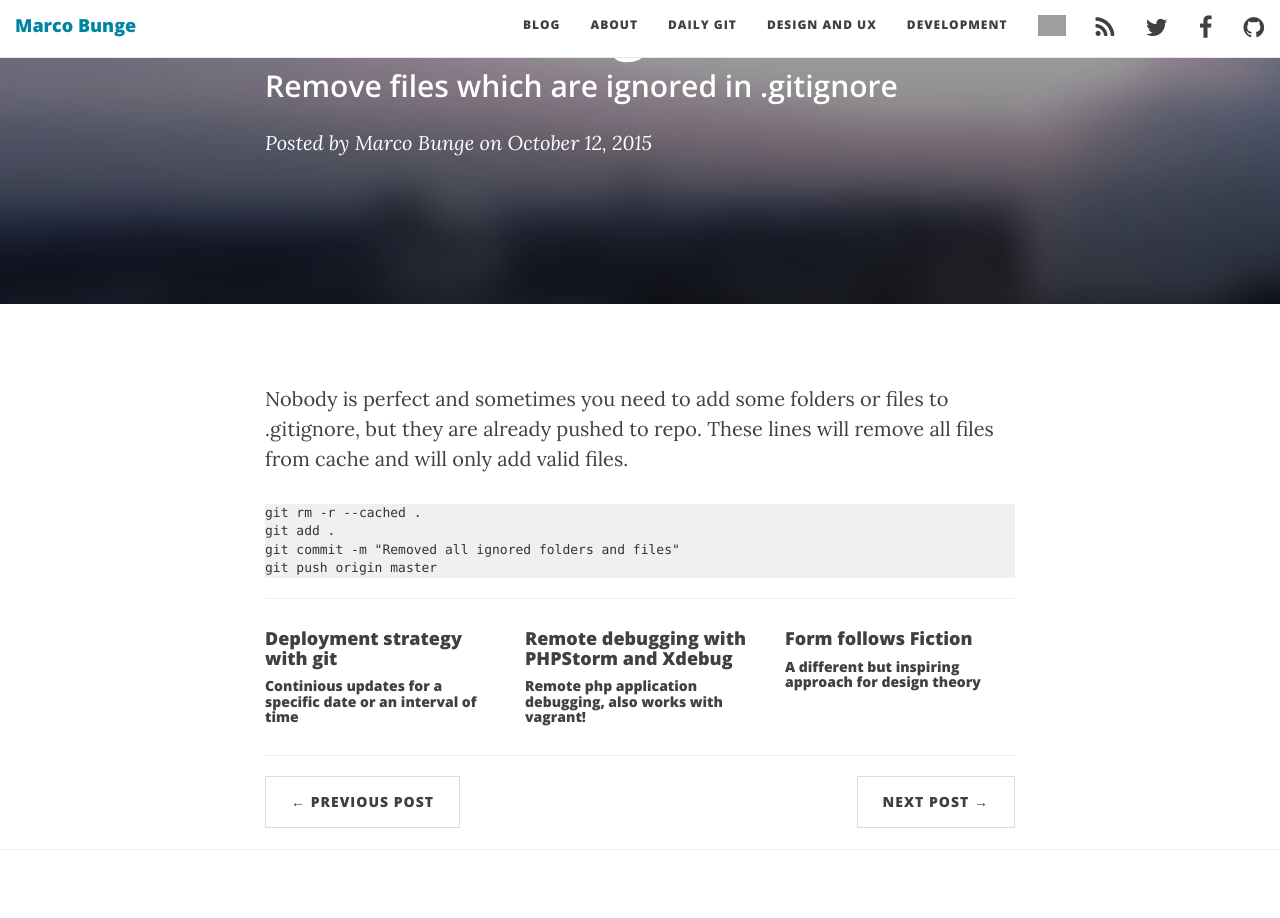
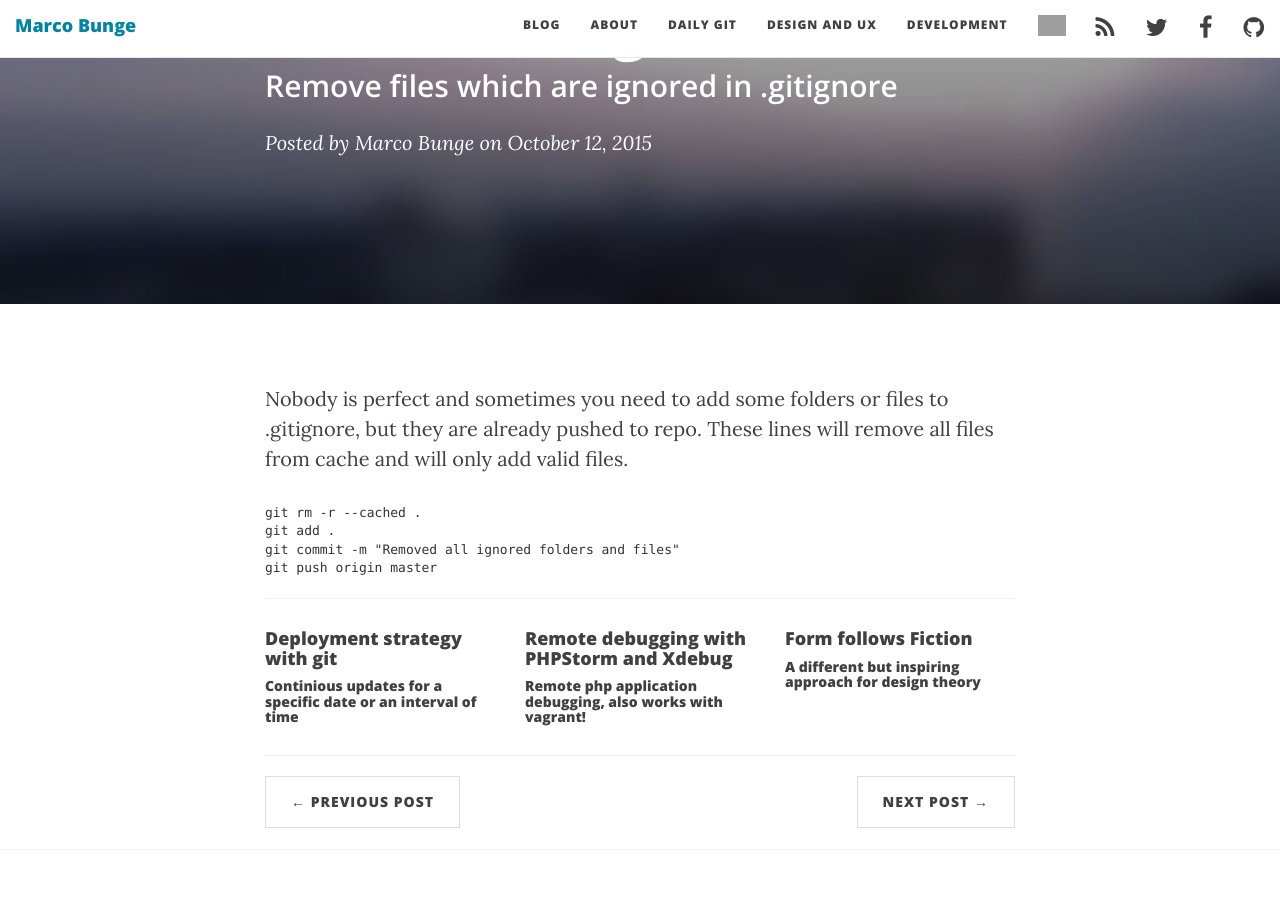
Before and after one commit to mbunge/mbunge.github.io, a Jekyll site: the page built from _posts/2015-10-12-git-remove-ignored-files.markdown, in a window 1280 px wide and 1400 px high, scrolled down 232 px. Shown: the top 918 px of the window. Built offline with Jekyll 4.4.1, drawn with Linux system fonts in a browser that asks for light colours; nearby versions of some CDN libraries; comment, search, counter and statistics services are not loaded; grey boxes are pictures that could not be loaded.

Commit message:
Update syntax.css

```diff
--- a/css/syntax.css
+++ b/css/syntax.css
@@ -1,6 +1,6 @@
 .highlight pre {
     padding: 0;
-    background-color: #f0f0f0;
+    background-color: transparent;
     border: 0;
     border-radius: 0;
 }
```
